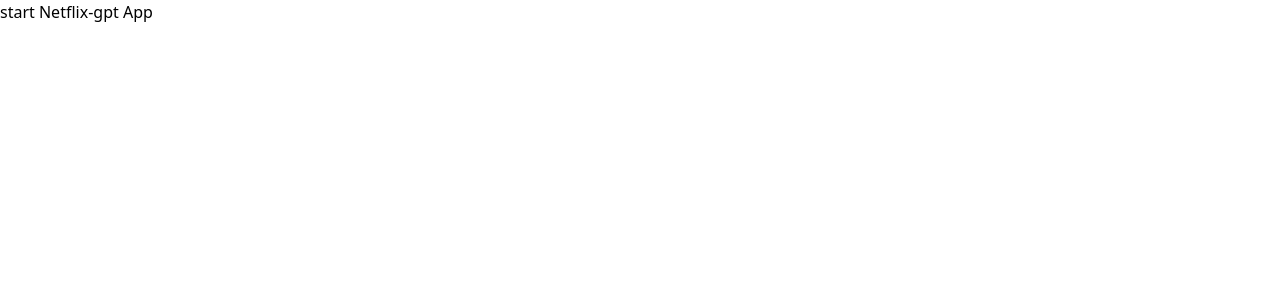
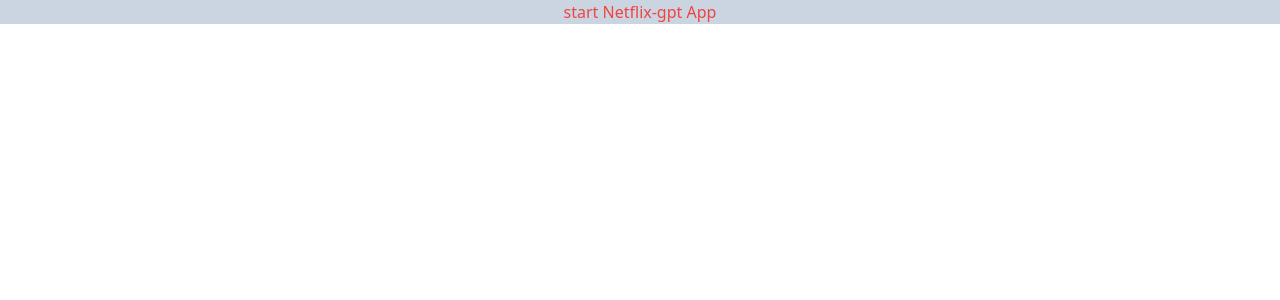
Before and after one commit to Ritik220519/netflix-gpt, a React (Create React App) app: page / in a window 1280 px wide. Shown: the top 300 px of the page. Built offline with nearby package versions, Linux system fonts and the light colour scheme.

Commit message:
netflix-gpt Feature

```diff
--- a/src/App.js
+++ b/src/App.js
@@ -3,7 +3,7 @@
 
 function App() {
   return (
-    <div className="App">
+    <div className="bg-slate-300 text-red-500 text-center">
      start Netflix-gpt App
     </div>
   );
```
Also changed, not shown: 1 other file (tests, documents, lock files or other folders).
